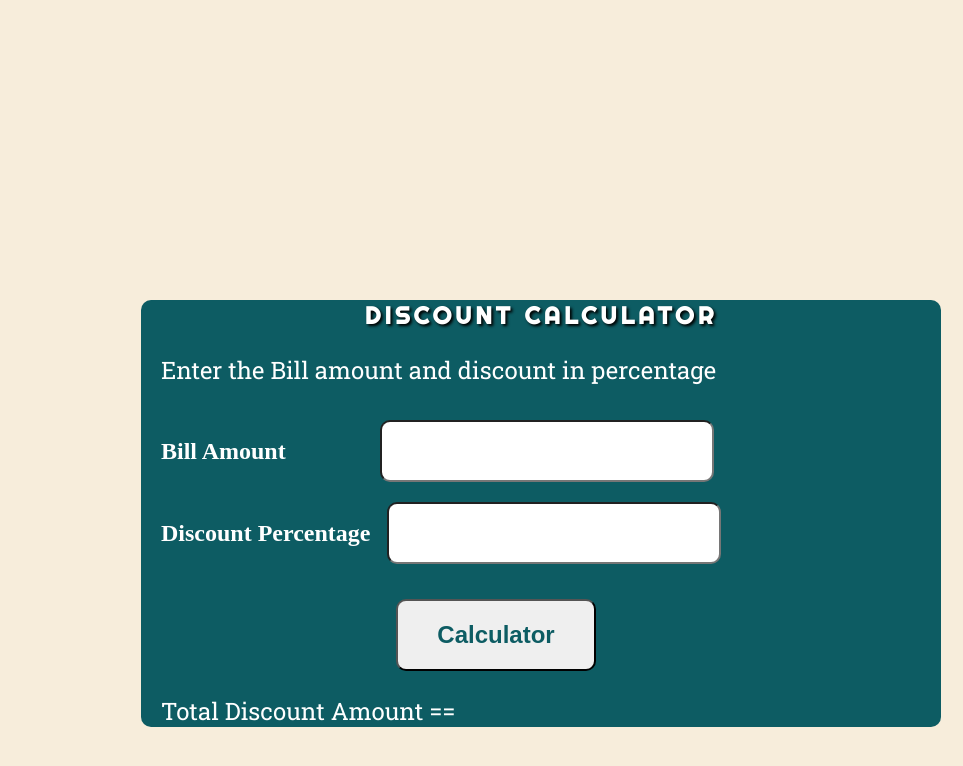
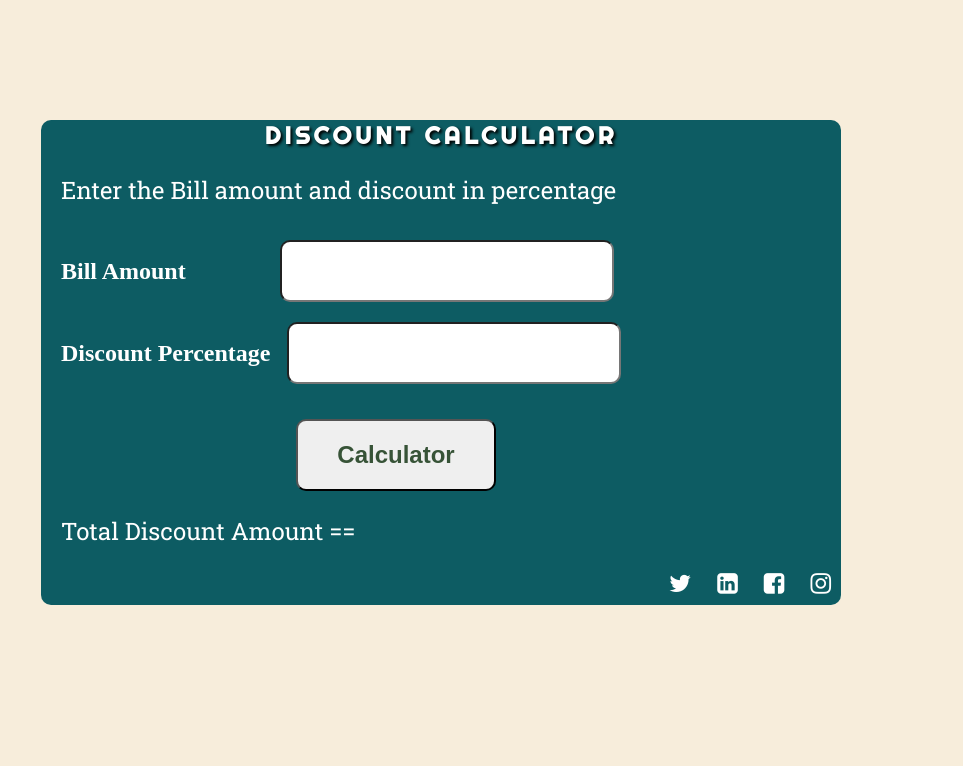
Before and after one commit to pawaramar763/discount-calculator, a plain HTML site: page index.html in a window 1280 px wide. Shown: the whole page, without its empty margins (317-1280 px from the left). Drawn offline with Linux system fonts and the light colour scheme.

Commit message:
Added Icons
Added Icons

```diff
--- a/index.html
+++ b/index.html
@@ -1,32 +1,51 @@
 <!DOCTYPE html>
 <html lang="en">
   <head>
-    <meta charset="UTF-8">
-    <meta http-equiv="X-UA-Compatible" content="IE=edge">
-    <meta name="viewport" content="width=device-width, initial-scale=1.0">
+    <meta charset="UTF-8" />
+    <meta http-equiv="X-UA-Compatible" content="IE=edge" />
+    <meta name="viewport" content="width=device-width, initial-scale=1.0" />
     <title>Discount-Calculator</title>
     <!-- External CSS link -->
-    <link rel="stylesheet" href="style.css">
+    <link rel="stylesheet" href="style.css" />
 
     <!-- Google Font Family link -->
-    <link rel="preconnect" href="https://fonts.googleapis.com">
-    <link rel="preconnect" href="https://fonts.gstatic.com" crossorigin>
-    <link href="https://fonts.googleapis.com/css2?family=Righteous&family=Roboto+Slab&display=swap" rel="stylesheet">
+    <link rel="preconnect" href="https://fonts.googleapis.com" />
+    <link rel="preconnect" href="https://fonts.gstatic.com" crossorigin />
+    <link
+      href="https://fonts.googleapis.com/css2?family=Righteous&family=Roboto+Slab&display=swap"
+      rel="stylesheet"
+    />
+    <link
+      rel="stylesheet"
+      href="https://cdnjs.cloudflare.com/ajax/libs/font-awesome/4.7.0/css/font-awesome.min.css"
+    />
   </head>
   <body>
-
     <div class="container">
-        <h2> Discount Calculator </h2>
+      <h2>Discount Calculator</h2>
       <p>Enter the Bill amount and discount in percentage</p>
       <form>
-            <label id="labelBill"> Bill Amount  </label>
-            <input type="number"> <br>
-            <label> Discount Percentage  </label>
-            <input type="number"> <br>
-            <button id="calculator"> Calculator </button>
+        <label id="labelBill"> Bill Amount </label>
+        <input type="number" /> <br />
+        <label> Discount Percentage </label>
+        <input type="number" /> <br />
+        <button id="calculator">Calculator</button>
       </form>
-        <p id="total"> Total Discount Amount == </p>
+      <p id="total">Total Discount Amount ==</p>
+      <div class="icons">
+        <a href="https://twitter.com/" target="_blank"
+          ><i class="fa fa-twitter" aria-hidden="true" id="twitter"></i
+        ></a>
+        <a href="https://in.linkedin.com/" target="_blank"
+          ><i class="fa fa-linkedin-square" aria-hidden="true" id="linkedin"></i
+        ></a>
+        <a href="https://www.facebook.com/" target="_blank"
+          ><i class="fa fa-facebook-square" aria-hidden="true" id="facebook"></i
+        ></a>
+        <a href="https://www.instagram.com/" target="_blank"
+          ><i class="fa fa-instagram" aria-hidden="true"></i
+        ></a>
       </div>
-
+    </div>
   </body>
 </html>
--- a/style.css
+++ b/style.css
@@ -7,8 +7,8 @@ body{
 .container{
     width: 800px;
     background-color: #0d5c63;
-    margin-left: 450px;
-    margin-top: 300px;
+    margin-left: 350px;
+    margin-top: 120px;
     border-radius: 10px;
 }
 h2 {
@@ -44,7 +44,7 @@ input{
 #calculator{
     padding: 20px;
     width: 200px;
-    color: #0d5c63;
+    color: rgb(55, 83, 55);
     font-weight: bolder;
     border-radius: 10px;
     margin-left: 235px;
@@ -57,3 +57,17 @@ input{
 #total{
     text-align: centers;
 }
+.icons{
+    text-align: end;
+    margin-right: 10px;
+    margin-top: 10px;
+    font-size: x-large;
+
+}
+#twitter,#linkedin,#facebook{
+    margin-right: 20px;
+    margin-bottom: 10px;
+
+
+
+}
```
Lines whose indentation alone changed are shown as unchanged.
